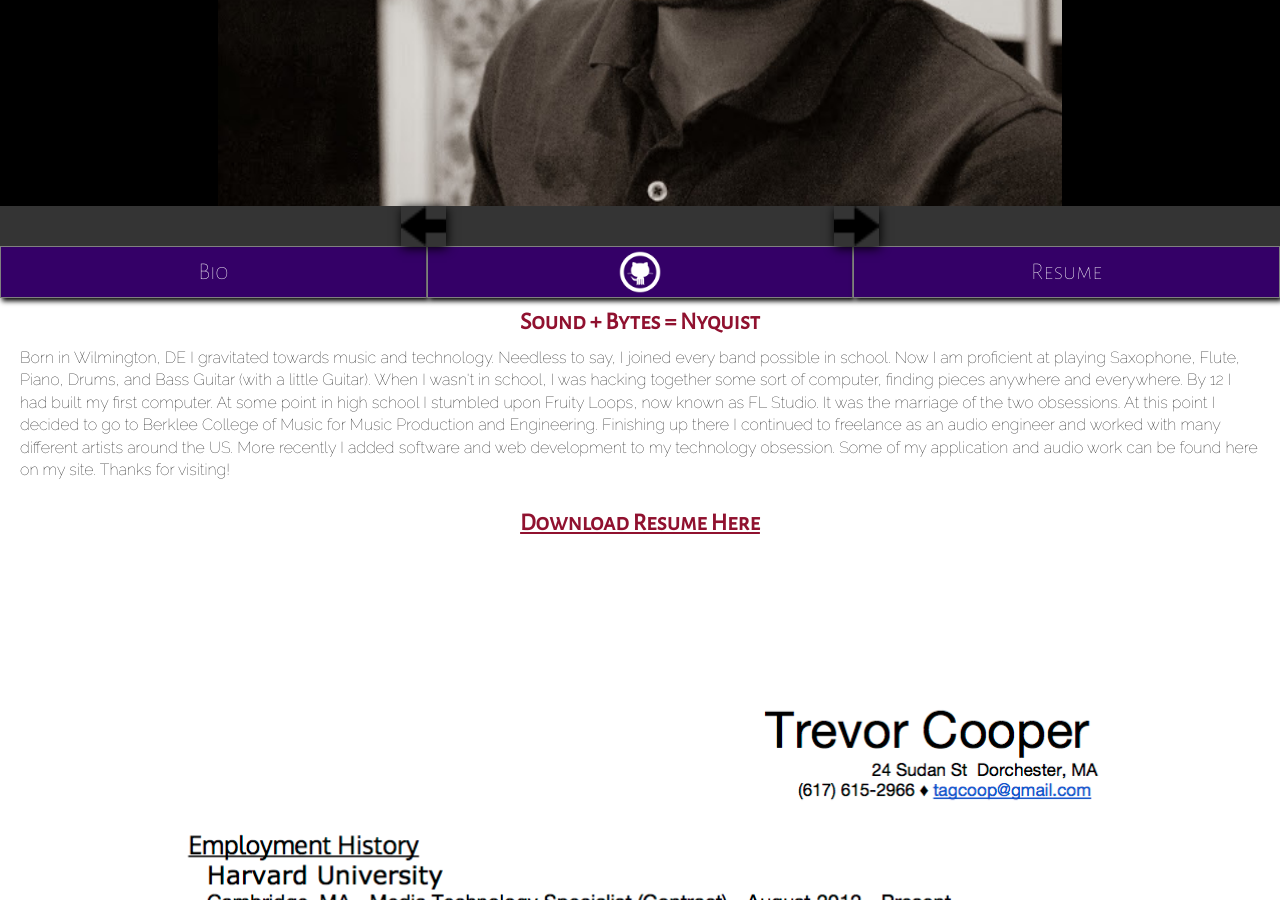
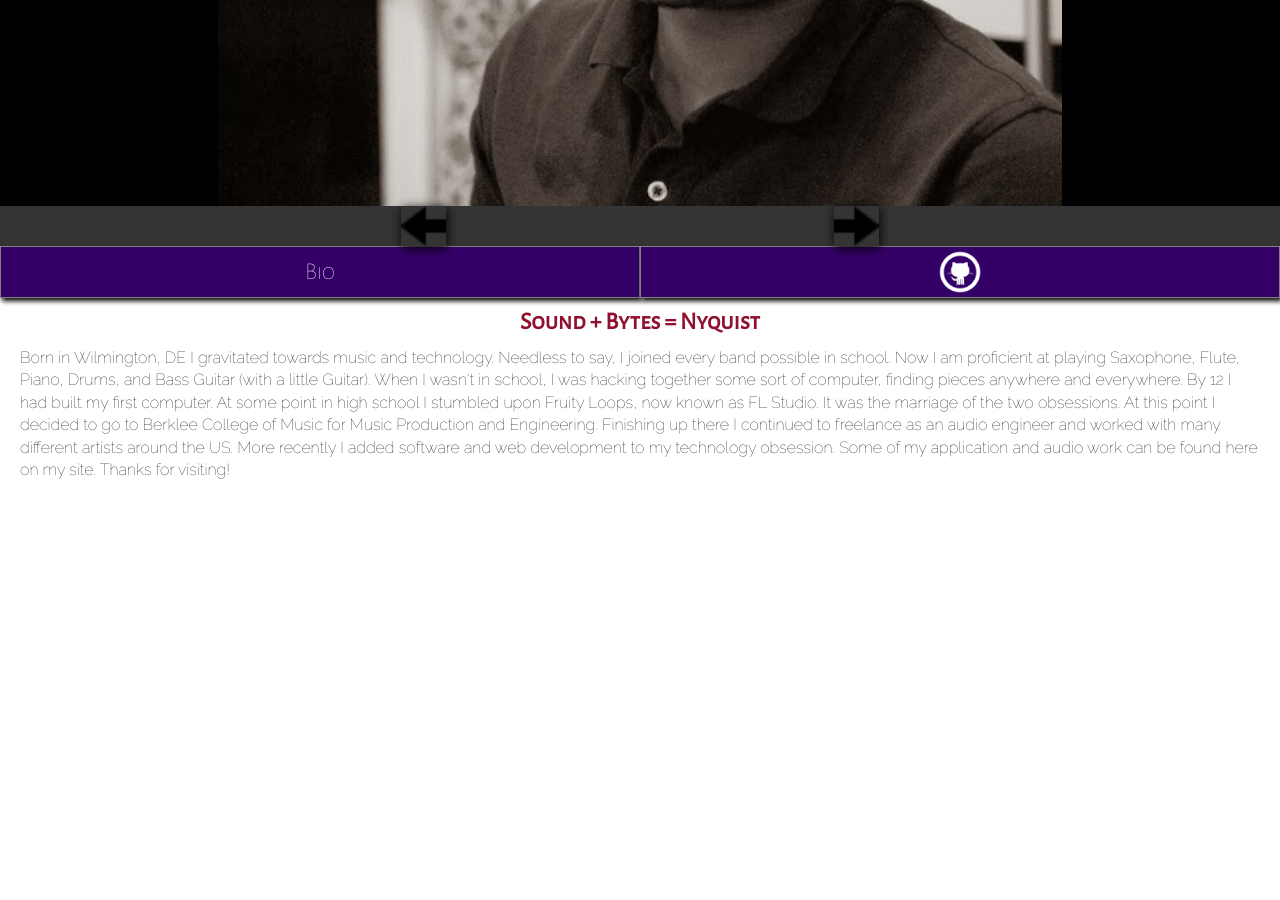
Before and after one commit to 13ruce1337/13ruce1337.github.io, a Jekyll site: the page built from about/index.html, in a window 1280 px wide and 900 px high, scrolled down 514 px. Built offline with Jekyll 4.4.1, drawn with Linux system fonts in a browser that asks for light colours; nearby versions of some CDN libraries; Markdown is read by kramdown in place of the engine named in the settings; after the commit the page ends 1013 px from its top, so only the background shows below that.

Commit message:
cleaned up code

```diff
--- a/about/index.html
+++ b/about/index.html
@@ -22,7 +22,6 @@ js: /scripts/about.js
     <ul class='about_nav_menu'>
       <li><a href='#bio'>Bio</a></li>
       <li><a href='https://github.com/13ruce1337'><img src='/imgs/github_logo_white.png' width='50' height='auto'/></a></li>
-      <li><a href='#resume'>Resume</a></li>
     </ul>
   </div>
   <div class='bio'>
@@ -32,8 +31,4 @@ js: /scripts/about.js
     </p>
   </div>
   <br/>
-  <div class='resume'>
-    <h2><a href='/imgs/TrevorCooperResume.pdf' name='resume'>Download Resume Here</a></h2>
-    <img src='/imgs/TrevorCooperResume.png' class='resume_pdf'/>
-  </div>
 </div>
```
